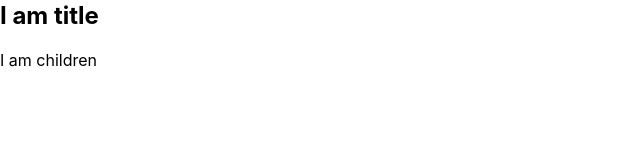
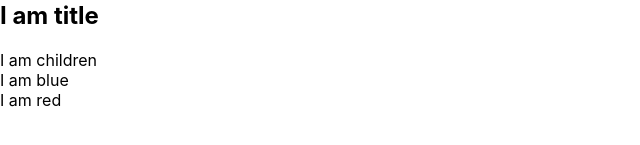
Before and after one commit to arturasgusevas/react-fundamentals-app, a React (Create React App) app: page / in a window 1280 px wide. Shown: the part 157-302 px from the top of the page, without its empty margins (0-640 px from the left). Built offline with nearby package versions, Linux system fonts and the light colour scheme.

Commit message:
conditional rendering component

```diff
--- a/src/App.js
+++ b/src/App.js
@@ -1,7 +1,7 @@
-import logo from './logo.svg';
 import './App.css';
 import ChildrenWithTitle from './ChildrenWithTitle';
 import {FirstReactComponent} from './FirstReactComponent';
+import ConditionalRenderingComponent from './ConditionalRenderingComponent';
 
 function App() {
   return (
@@ -14,6 +14,9 @@
       </p>
       <FirstReactComponent />
       <ChildrenWithTitle title={'I am title'} children={'I am children'} />
+      <ConditionalRenderingComponent isBlue={true} />
+      <br/>
+      <ConditionalRenderingComponent isBlue={false} />
     </>
   );
 }
--- /dev/null
+++ b/src/ConditionalRenderingComponent.jsx
@@ -0,0 +1,8 @@
+const ConditionalRenderingComponent = ({isBlue}) => {
+    if(!isBlue){
+        return <span>I am {!isBlue && "red"}</span>
+    }
+    return <span>I am {isBlue && "blue"}</span>
+}
+
+export default ConditionalRenderingComponent;
```
